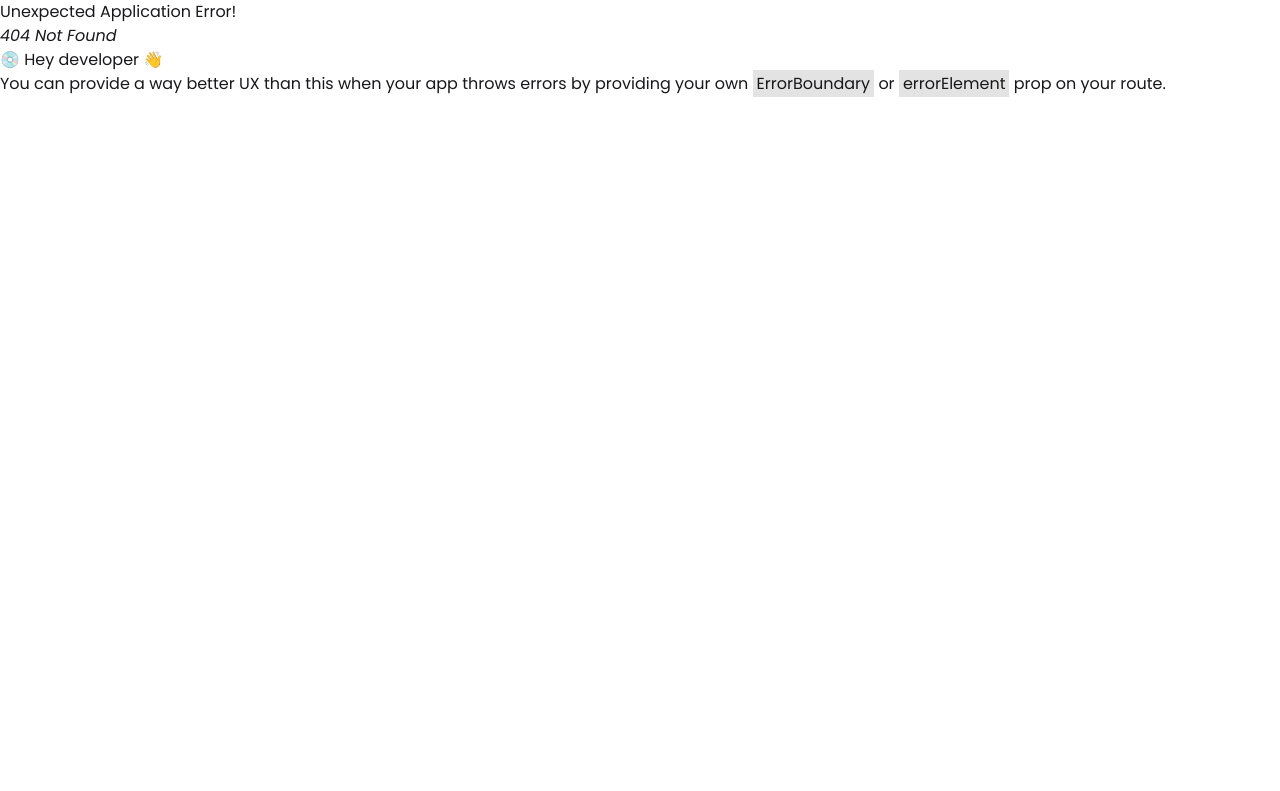
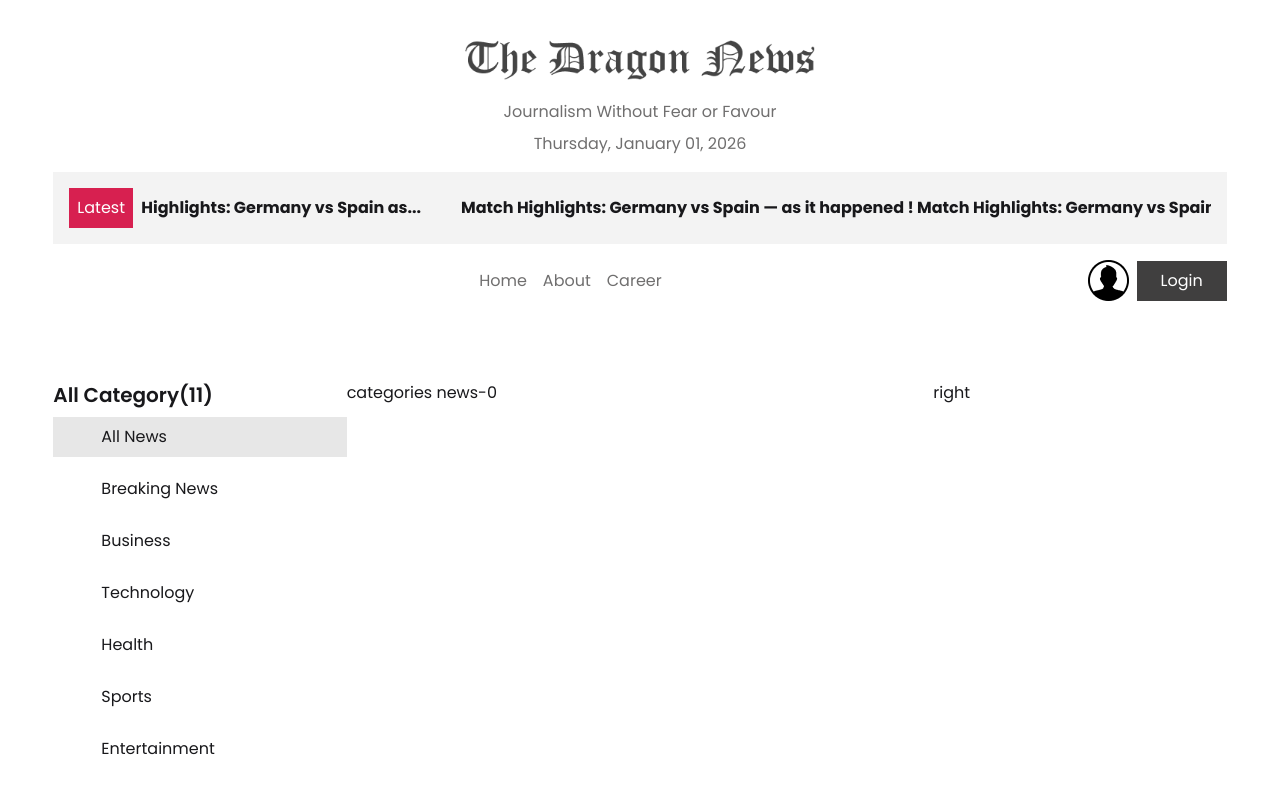
Before and after one commit to Nahidul-Islam78/dragon-news, a React (Vite) app: page /category/0 in a window 1280 px wide. Before the commit this address had no page. Shown: the top 791 px of the page. Built offline with nearby package versions, Linux system fonts and the light colour scheme.

Commit message:
display all category & use params

```diff
--- a/src/component/Category.jsx
+++ b/src/component/Category.jsx
@@ -1,4 +1,5 @@
 import React, { use } from 'react';
+import { NavLink } from 'react-router';
 
 const categoryPromise = fetch('/categories.json')
     .then(res => res.json())
@@ -8,8 +9,12 @@ const Category = () => {
 
   return (
     <div>
-      <p>All Category({category.length})</p>
-      {category.map(cItem => <p key={cItem.id}>{cItem.name}</p>)}
+      <p className='font-semibold text-xl'>All Category({category.length})</p>
+      <div className='grid grid-cols-1   gap-3 my-2'>
+        {category.map(cItem => (
+          <NavLink to={`/category/${cItem.id}`} className='py-2 w-full border-0 bg-base-100 indent-12 hover:bg-base-300 ' key={cItem.id}>{cItem.name}</NavLink>
+        ))}
+      </div>
     </div>
   );
 };
--- a/src/component/navber/Naver.jsx
+++ b/src/component/navber/Naver.jsx
@@ -9,8 +9,8 @@ const Naver = () => {
       <div>
         <ul className="flex justify-center items-center gap-4 text-accent">
           <NavLink to="/">Home</NavLink>
-          <NavLink to="/">About</NavLink>
-          <NavLink to="/">Career</NavLink>
+          <NavLink to="/about">About</NavLink>
+          <NavLink to="/career">Career</NavLink>
         </ul>
       </div>
       <div className="flex justify-center items-center gap-2">
--- a/src/index.css
+++ b/src/index.css
@@ -16,3 +16,6 @@
 *{
   font-family: "Poppins", sans-serif;
 }
+a.active{
+  @apply bg-base-300;
+}
--- a/src/layout/HomeLayout.jsx
+++ b/src/layout/HomeLayout.jsx
@@ -10,7 +10,7 @@ const HomeLayout = () => {
       <header>
         <Header></Header>
       </header>
-      <main className=' grid grid-cols-12 w-11/12 mx-auto my-4'>
+      <main className=' grid grid-cols-12 w-11/12 mx-auto mt-20'>
         <aside className='leftNav col-span-3'>
           <LeftLayout></LeftLayout>
         </aside>
--- /dev/null
+++ b/src/pages/CategoryNews.jsx
@@ -0,0 +1,13 @@
+import React from 'react';
+import { useParams } from 'react-router';
+
+const CategoryNews = () => {
+  const{id}=useParams()
+  return (
+    <div>
+      <p>categories news-{id}</p>
+    </div>
+  );
+};
+
+export default CategoryNews;
--- a/src/router/router.jsx
+++ b/src/router/router.jsx
@@ -2,6 +2,7 @@ import { createBrowserRouter } from 'react-router';
 
 import HomeLayout from '../layout/HomeLayout';
 import Home from '../pages/Home';
+import CategoryNews from '../pages/CategoryNews';
 const router = createBrowserRouter([
   {
     path: '/',
@@ -11,6 +12,10 @@ const router = createBrowserRouter([
         index: true,
         element: <Home></Home>,
       },
+      {
+        path: '/category/:id',
+        element:<CategoryNews></CategoryNews>
+      }
     ],
   },
 ]);
```
